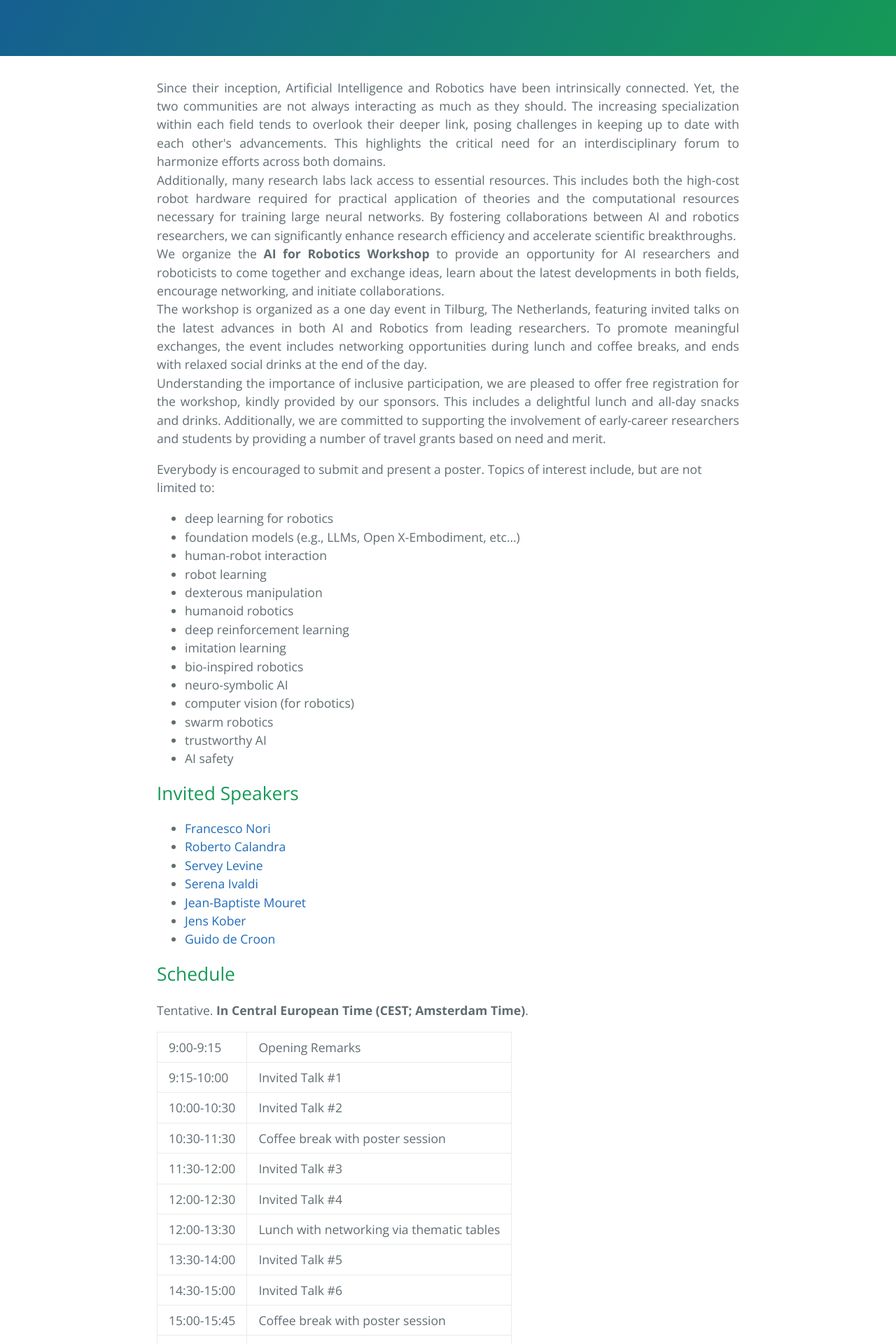
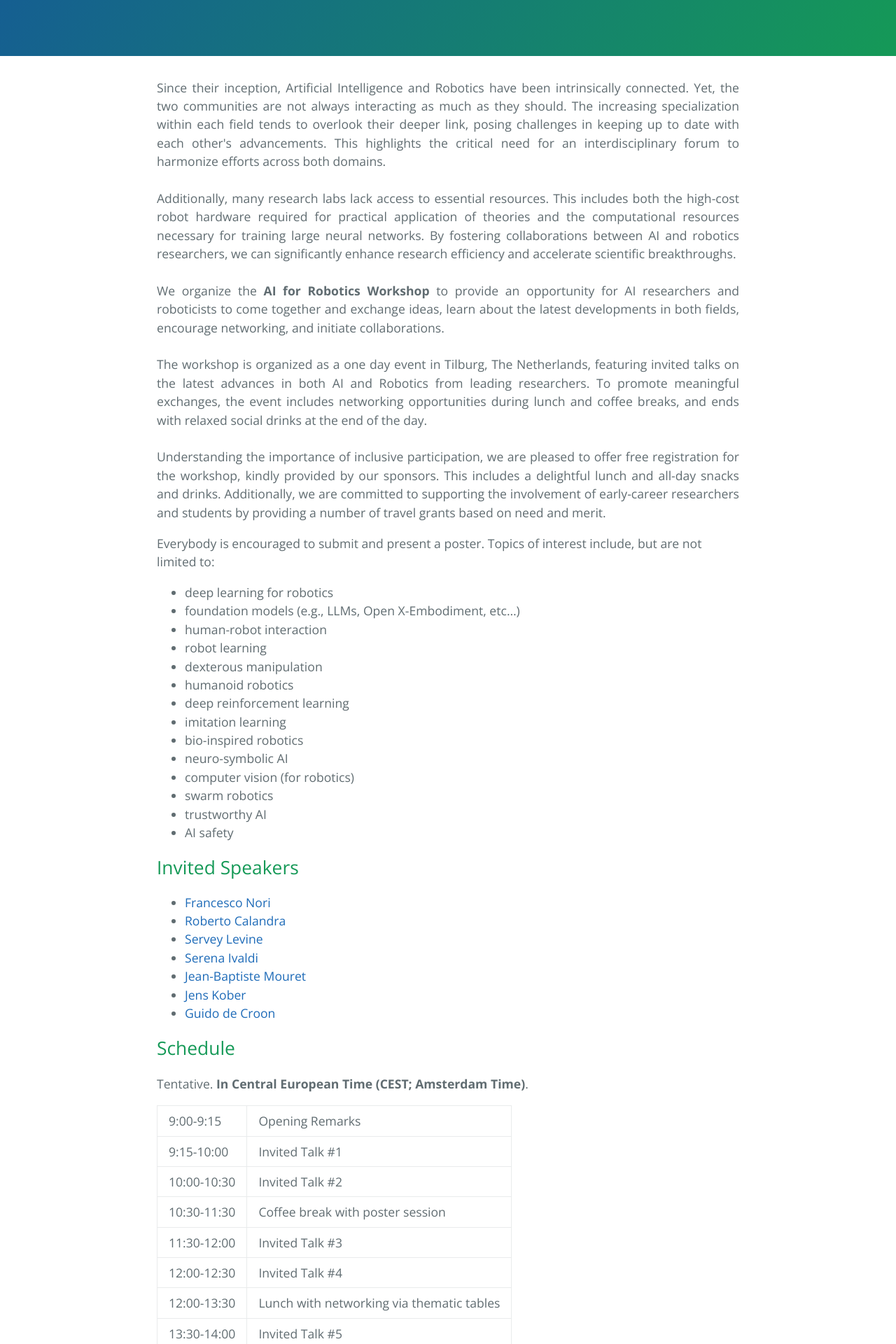
Before and after one commit to airlab-tilburg/ai4robotics-workshop, a Jekyll site: the page built from index.md, in a window 1280 px wide. Shown: the part 303-2223 px from the top of the page at 70% size. Built offline with Jekyll 4.4.1, drawn with Linux system fonts in a browser that asks for light colours.

Commit message:
formatting fixes 2

```diff
--- a/index.md
+++ b/index.md
@@ -5,13 +5,13 @@ layout: default
 <div id="abstract" />
 <p style='text-align: justify;'>
 
-Since their inception, Artificial Intelligence and Robotics have been intrinsically connected. Yet, the two communities are not always interacting as much as they should. The increasing specialization within each field tends to overlook their deeper link, posing challenges in keeping up to date with each other's advancements. This highlights the critical need for an interdisciplinary forum to harmonize efforts across both domains.<br/>
+Since their inception, Artificial Intelligence and Robotics have been intrinsically connected. Yet, the two communities are not always interacting as much as they should. The increasing specialization within each field tends to overlook their deeper link, posing challenges in keeping up to date with each other's advancements. This highlights the critical need for an interdisciplinary forum to harmonize efforts across both domains.<br/><br/>
 
-Additionally, many research labs lack access to essential resources. This includes both the high-cost robot hardware required for practical application of theories and the computational resources necessary for training large neural networks. By fostering collaborations between AI and robotics researchers, we can significantly enhance research efficiency and accelerate scientific breakthroughs.<br/>
+Additionally, many research labs lack access to essential resources. This includes both the high-cost robot hardware required for practical application of theories and the computational resources necessary for training large neural networks. By fostering collaborations between AI and robotics researchers, we can significantly enhance research efficiency and accelerate scientific breakthroughs.<br/><br/>
 
-We organize the <b>AI for Robotics Workshop</b> to provide an opportunity for AI researchers and roboticists to come together and exchange ideas, learn about the latest developments in both fields, encourage networking, and initiate collaborations.<br/>
+We organize the <b>AI for Robotics Workshop</b> to provide an opportunity for AI researchers and roboticists to come together and exchange ideas, learn about the latest developments in both fields, encourage networking, and initiate collaborations.<br/><br/>
 
-The workshop is organized as a one day event in Tilburg, The Netherlands, featuring invited talks on the latest advances in both AI and Robotics from leading researchers. To promote meaningful exchanges, the event includes networking opportunities during lunch and coffee breaks, and ends with relaxed social drinks at the end of the day.<br/>
+The workshop is organized as a one day event in Tilburg, The Netherlands, featuring invited talks on the latest advances in both AI and Robotics from leading researchers. To promote meaningful exchanges, the event includes networking opportunities during lunch and coffee breaks, and ends with relaxed social drinks at the end of the day.<br/><br/>
 
 Understanding the importance of inclusive participation, we are pleased to offer free registration for the workshop, kindly provided by our sponsors. This includes a delightful lunch and all-day snacks and drinks. Additionally, we are committed to supporting the involvement of early-career researchers and students by providing a number of travel grants based on need and merit.
 </p>
```
